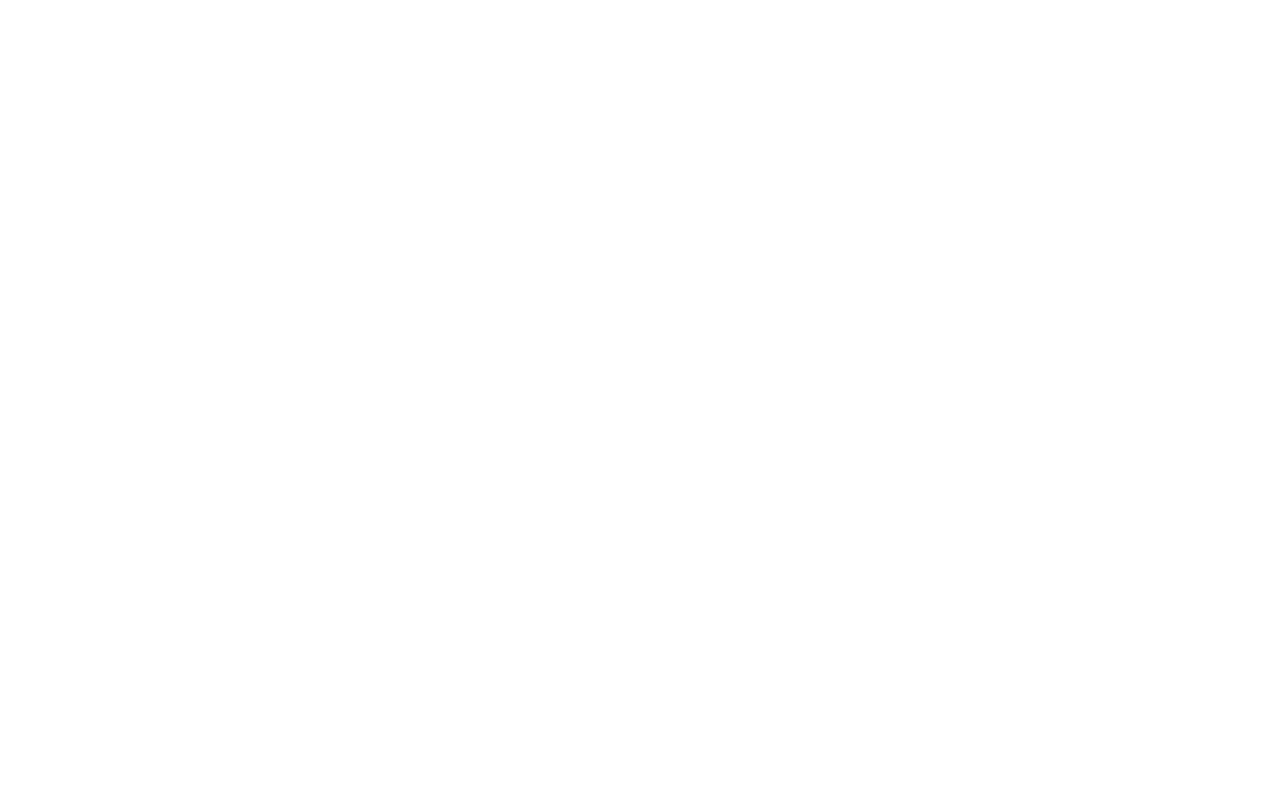
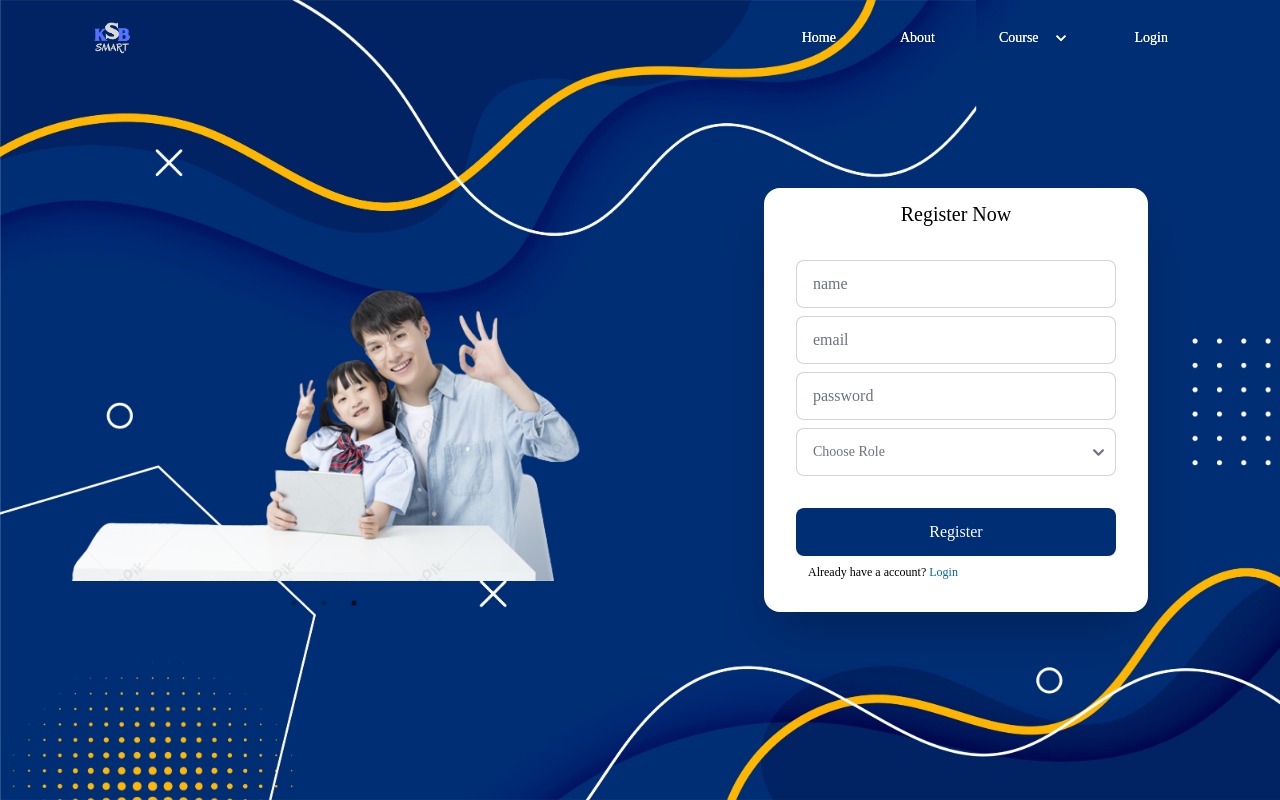
Before and after one commit to Jirjatss/KSB-Smart, a React (Create React App) app: page /register in a window 1280 px wide. Before the commit this address had no page. Built offline with nearby package versions, Linux system fonts and the light colour scheme; a web font is replaced by a local one.

Commit message:
add login and register page

```diff
--- a/src/App.js
+++ b/src/App.js
@@ -1,7 +1,8 @@
 import { Route, Routes } from "react-router-dom";
 import "./App.css";
-import MentorHome from "./components/HomePage/MentorHome";
 import Home from "./pages/Home";
+import Login from "./components/Card/CardLoginRegister";
+import Register from "./pages/Register";
 
 function App() {
   return (
@@ -9,6 +10,8 @@
       <div className="App font-signika bg-[#e1dfdf]">
         <Routes>
           <Route path="/" element={<Home />} />
+          <Route path="/login" element={<Login />} />
+          <Route path="/register" element={<Register />} />
         </Routes>
       </div>
     </>
--- /dev/null
+++ b/src/components/Card/CardLoginRegister.jsx
@@ -0,0 +1,89 @@
+import React, { useState, useEffect } from "react";
+import Navbar from "../../layout/Navbar";
+import bg from "../../assets/bg.jpg";
+import Masthead from "../../components/HomePage/Masthead";
+import { useLocation, Link } from "react-router-dom";
+
+const usePathname = () => {
+  const location = useLocation();
+  return location.pathname;
+};
+const CardMasthead = () => {
+  const [path, setPath] = useState();
+  const currentPath = usePathname().substring(usePathname().lastIndexOf("/") + 1);
+
+  useEffect(() => {
+    setPath(currentPath);
+  }, [path]);
+  return (
+    <>
+      <Navbar />
+      <div className="bg-cover h-screen flex" style={{ backgroundImage: `url(${bg})` }}>
+        <Navbar />
+        <div className="grid lg:grid-cols-2 grid-cols-1 px-2  m-auto">
+          <Masthead />
+          {path == "register" ? (
+            <div className="card flex-shrink-0 w-full max-w-sm shadow-2xl bg-white m-auto">
+              <div className="pt-3 px-3 mx-auto">
+                <p className="text-xl text-black">Register Now</p>
+              </div>
+              <div className="card-body ">
+                <div className="form-control">
+                  <input type="text" placeholder="name" className="input input-bordered bg-white text-black" />
+                </div>
+                <div className="form-control">
+                  <input type="email" placeholder="email" className="input input-bordered text-black bg-white" />
+                </div>
+                <div className="form-control">
+                  <input type="password" placeholder="password" className="input input-bordered bg-white text-black" />
+                </div>
+                <select className="select w-full max-w-xs bg-white input-bordered text-gray-500 font-normal">
+                  <option disabled selected>
+                    Choose Role
+                  </option>
+                  <option>Student</option>
+                  <option>Tutor</option>
+                </select>
+
+                <div className="form-control mt-6">
+                  <button className="py-3 rounded-lg bg-[#002e74] text-white hover:bg-blue-800">Register</button>
+                </div>
+                <p className="text-xs  ml-3 text-black">
+                  <span> Already have a account? </span>
+                  <Link to="/login" className=" text-sky-700 hover:text-sky-500">
+                    <span> Login</span>
+                  </Link>
+                </p>
+              </div>
+            </div>
+          ) : (
+            <div className="card flex-shrink-0 w-full max-w-sm shadow-2xl bg-white m-auto">
+              <div className="pt-3 px-3 mx-auto">
+                <p className="text-xl text-black">Login Now</p>
+              </div>
+              <div className="card-body ">
+                <div className="form-control">
+                  <input type="email" placeholder="email" className="input input-bordered text-black bg-white" />
+                </div>
+                <div className="form-control">
+                  <input type="password" placeholder="password" className="input input-bordered bg-white text-black" />
+                </div>
+                <div className="form-control mt-6">
+                  <button className="py-3 rounded-lg bg-[#002e74] text-white hover:bg-blue-800">Login</button>
+                </div>
+                <p className="text-xs  ml-3 text-black">
+                  <span> Not a member? </span>
+                  <Link to="/register" className=" text-sky-700 hover:text-sky-500">
+                    <span> Register</span>
+                  </Link>
+                </p>
+              </div>
+            </div>
+          )}
+        </div>
+      </div>
+    </>
+  );
+};
+
+export default CardMasthead;
--- a/src/components/HomePage/Subheading.jsx
+++ b/src/components/HomePage/Subheading.jsx
@@ -3,7 +3,7 @@
 
 const Subheading = () => {
   return (
-    <div className="m-auto px-5 text-start py-12 font-red text-white">
+    <div className="m-auto px-5 text-start py-12 font-red text-white" id="home">
       <div className="card bg-transparent px-10 py-10 text-center">
         <h1 className="text-4xl mb-5 font-extrabold" style={{ textShadow: "4px 4px 4px rgba(0, 0, 0, 0.8)" }}>
           GET THE BEST PRIVATE TUTOR IN SECOND
--- a/src/layout/Navbar.jsx
+++ b/src/layout/Navbar.jsx
@@ -26,9 +26,9 @@
         }
       >
         <div className="container flex flex-wrap items-center justify-between mx-auto ">
-          <Link to="/" className="flex items-center">
+          <HashLink to="/" className="flex items-center">
             <img src={require("../assets/logo.png")} className="mr-3 w-16 h-8 " alt="Jirjatss Logo" />
-          </Link>
+          </HashLink>
           <button data-collapse-toggle="navbar-dropdown" type="button" className="inline-flex items-center p-2 ml-3 text-sm  rounded-lg md:hidden " aria-controls="navbar-dropdown" aria-expanded="false" onClick={() => setOpen(!open)}>
             <span className="sr-only">Open main menu</span>
             <svg className="w-6 h-6" aria-hidden="true" fill="currentColor" viewBox="0 0 20 20" xmlns="http://www.w3.org/2000/svg">
@@ -38,7 +38,9 @@
           <div className={open ? "w-full  md:block md:w-auto" : "hidden w-full md:block md:w-auto"} id="navbar-dropdown">
             <ul className="flex flex-col p-4 mt-4 border border-gray-100 rounded-lg bg-transparent md:flex-row md:space-x-8 md:mt-0 md:text-sm md:font-medium md:border-0 menu menu-vertical relative">
               <li className="hover:bg-[#002e74] hover:rounded-lg">
-                <a>Home</a>
+                <HashLink to="/#home" smooth>
+                  Home
+                </HashLink>
               </li>
               <li className="hover:bg-[#002e74] hover:rounded-lg">
                 <HashLink to="/#about" smooth>
@@ -62,9 +64,9 @@
                 </ul>
               </li>
               <li className="hover:bg-[#002e74] hover:rounded-lg">
-                <HashLink to="/#about" smooth>
+                <Link to="/login" smooth>
                   Login
-                </HashLink>
+                </Link>
               </li>
             </ul>
           </div>
--- a/src/pages/Home.jsx
+++ b/src/pages/Home.jsx
@@ -29,7 +29,7 @@
         popup: "animate__animated animate__fadeOut",
       },
     });
-  });
+  }, []);
   return (
     <>
       <div className="w-full bg-slate-50 text-black pb-5">
--- /dev/null
+++ b/src/pages/Login.jsx
@@ -0,0 +1,12 @@
+import React from "react";
+import CardLoginRegister from "../assets/CardLoginRegister";
+
+const Login = () => {
+  return (
+    <>
+      <CardLoginRegister />
+    </>
+  );
+};
+
+export default Login;
--- /dev/null
+++ b/src/pages/Register.jsx
@@ -0,0 +1,12 @@
+import React from "react";
+import CardLoginRegister from "../components/Card/CardLoginRegister";
+
+const Register = () => {
+  return (
+    <>
+      <CardLoginRegister />
+    </>
+  );
+};
+
+export default Register;
```
